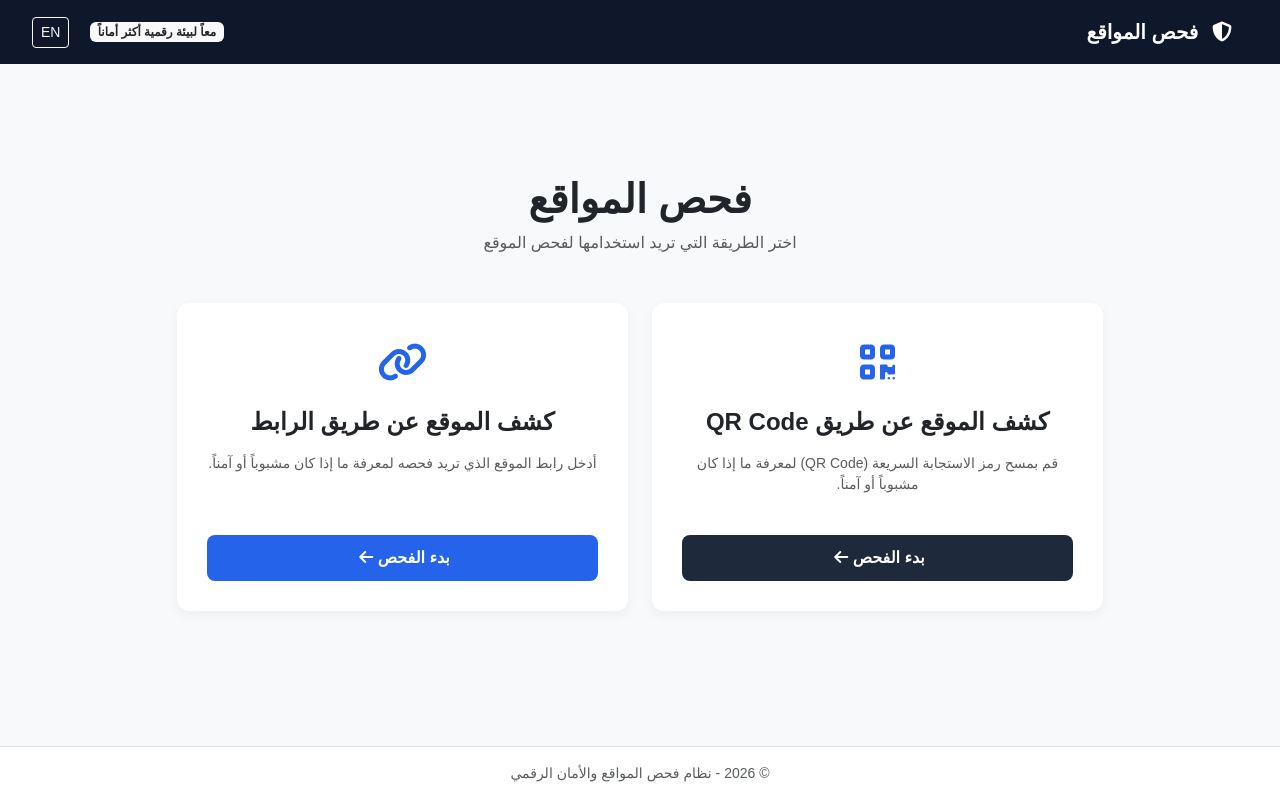
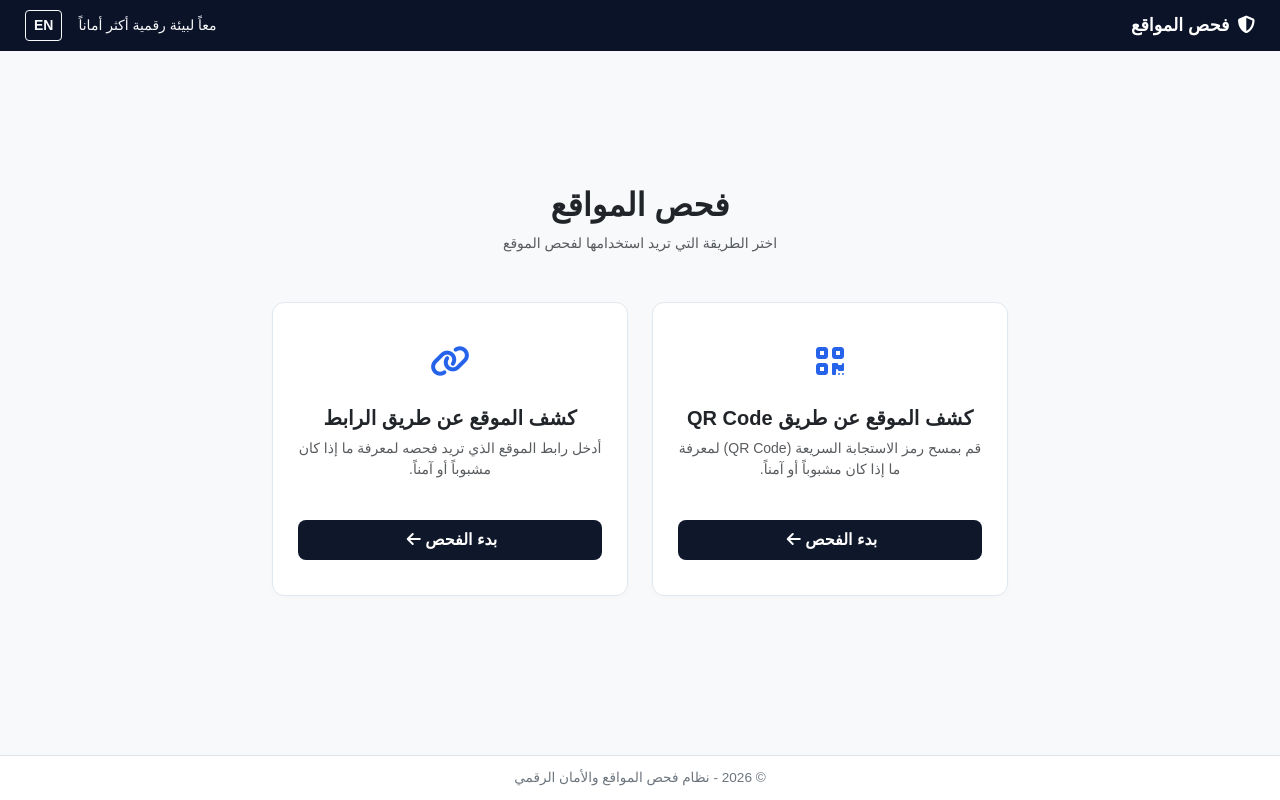
Before and after one commit to Ahmadk-coder/url-qr-scanner, a Flask app: page / in a window 1280 px wide. Run offline with Flask 3, Linux system fonts and the light colour scheme.

Commit message:
Update index.html

```diff
--- a/templates/index.html
+++ b/templates/index.html
@@ -3,155 +3,127 @@
 <head>
     <meta charset="UTF-8">
     <meta name="viewport" content="width=device-width, initial-scale=1.0">
-    <title>فحص المواقع - نظام كشف التصيد الاحتيالي</title>
+    <title>فحص المواقع</title>
     <link href="https://cdn.jsdelivr.net/npm/bootstrap@5.3.0/dist/css/bootstrap.min.css" rel="stylesheet">
     <link rel="stylesheet" href="https://cdnjs.cloudflare.com/ajax/libs/font-awesome/6.4.0/css/all.min.css">
     <style>
-        body { background-color: #f8f9fa; font-family: 'Cairo', sans-serif; min-height: 100vh; display: flex; flex-direction: column; justify-content: space-between; }
-        .navbar-custom { background-color: #0f172a; color: white; padding: 12px 20px; }
-        .card-custom { background: white; border-radius: 12px; box-shadow: 0 4px 12px rgba(0,0,0,0.05); padding: 30px; transition: transform 0.2s; }
-        .card-custom:hover { transform: translateY(-3px); }
-        .icon-box { font-size: 2.5rem; color: #2563eb; margin-bottom: 15px; }
-        .btn-custom { background-color: #1e293b; color: white; border-radius: 8px; padding: 10px 20px; width: 100%; font-weight: bold; }
-        .btn-custom:hover { background-color: #0f172a; color: white; }
-        .btn-url { background-color: #2563eb; color: white; }
-        .btn-url:hover { background-color: #1d4ed8; color: white; }
+        body { background-color: #f8f9fa; font-family: 'Cairo', sans-serif; margin: 0; display: flex; flex-direction: column; min-height: 100vh; justify-content: space-between; }
+        .navbar-custom { background-color: #0b1329; color: white; padding: 10px 25px; display: flex; justify-content: space-between; align-items: center; }
+        .navbar-brand { color: white; font-weight: bold; text-decoration: none; font-size: 1.1rem; }
+        .footer-custom { background-color: white; text-align: center; padding: 12px; color: #6c757d; font-size: 0.85rem; border-top: 1px solid #dee2e6; }
+        .card-box { background: white; border-radius: 12px; border: 1px solid #e2e8f0; box-shadow: 0 2px 4px rgba(0,0,0,0.02); padding: 35px 25px; text-align: center; height: 100%; display: flex; flex-direction: column; justify-content: space-between; }
+        .icon-circle { font-size: 2rem; color: #2563eb; margin-bottom: 20px; }
+        .btn-action { background-color: #0f172a; color: white; border-radius: 8px; padding: 8px 20px; font-weight: bold; width: 100%; border: none; }
+        .btn-action:hover { background-color: #1e293b; color: white; }
     </style>
 </head>
 <body>
 
-    <!-- الشريط العلوي -->
-    <nav class="navbar navbar-custom">
-        <div class="container-fluid">
-            <a class="navbar-brand text-white fw-bold" href="#"><i class="fas fa-shield-alt ms-2"></i> فحص المواقع</a>
-            <div>
-                <span class="badge bg-light text-dark ms-3">معاً لبيئة رقمية أكثر أماناً</span>
-                <button class="btn btn-sm btn-outline-light">EN</button>
-            </div>
+    <!-- الشريط العلوي الأصلي -->
+    <div class="navbar-custom">
+        <a class="navbar-brand" href="#"><i class="fas fa-shield-alt ms-2"></i>فحص المواقع</a>
+        <div class="d-flex align-items-center">
+            <span class="text-light small ms-3" id="sloganText">معاً لبيئة رقمية أكثر أماناً</span>
+            <button class="btn btn-sm btn-outline-light fw-bold" onclick="toggleLanguage()" id="langBtn">EN</button>
         </div>
-    </nav>
+    </div>
 
     <!-- المحتوى الرئيسي -->
-    <div class="container my-5">
+    <div class="container my-auto py-5">
         <div class="text-center mb-5">
-            <h1 class="fw-bold text-dark mb-2">فحص المواقع</h1>
-            <p class="text-muted">اختر الطريقة التي تريد استخدامها لفحص الموقع</p>
+            <h2 class="fw-bold text-dark mb-2" id="mainTitle">فحص المواقع</h2>
+            <p class="text-muted small" id="mainSub">اختر الطريقة التي تريد استخدامها لفحص الموقع</p>
         </div>
 
         <div class="row justify-content-center g-4">
-            <!-- بطاقة فحص QR Code -->
-            <div class="col-md-5">
-                <div class="card-custom text-center h-100 d-flex flex-column justify-content-between">
+            <!-- بطاقة QR Code -->
+            <div class="col-md-5 col-lg-4">
+                <div class="card-box">
                     <div>
-                        <div class="icon-box"><i class="fas fa-qrcode"></i></div>
-                        <h4 class="fw-bold mb-3">كشف الموقع عن طريق QR Code</h4>
-                        <p class="text-muted small">قم بمسح رمز الاستجابة السريعة (QR Code) لمعرفة ما إذا كان مشبوباً أو آمناً.</p>
+                        <div class="icon-circle"><i class="fas fa-qrcode"></i></div>
+                        <h5 class="fw-bold mb-2" id="qrCardTitle">كشف الموقع عن طريق QR Code</h5>
+                        <p class="text-muted small mb-3" id="qrCardDesc">قم بمسح رمز الاستجابة السريعة (QR Code) لمعرفة ما إذا كان مشبوباً أو آمناً.</p>
 
-                        <!-- نموذج رفع الـ QR المخفي ويظهر عند الضغط -->
                         <div id="qrSection" class="mt-3 text-start" style="display: none;">
-                            <label class="form-label fw-bold small">اختر صورة الـ QR:</label>
+                            <label class="form-label fw-bold small" id="qrLabel">اختر صورة الـ QR:</label>
                             <input type="file" id="qrFile" class="form-control form-control-sm mb-2" accept="image/*">
-                            <button class="btn btn-custom btn-sm" onclick="checkQr()">تحليل الـ QR الآن</button>
+                            <button class="btn btn-action btn-sm" onclick="checkQr()" id="qrBtnAnalyze">تحليل الـ QR الآن</button>
                         </div>
                     </div>
                     <div class="mt-4">
-                        <button class="btn btn-custom" onclick="toggleQrSection()" id="qrToggleBtn">بدء الفحص <i class="fas fa-arrow-left ms-1"></i></button>
+                        <button class="btn btn-action" onclick="toggleQrSection()" id="qrToggleBtn">بدء الفحص <i class="fas fa-arrow-left ms-1"></i></button>
                     </div>
                 </div>
             </div>
 
-            <!-- بطاقة فحص الرابط -->
-            <div class="col-md-5">
-                <div class="card-custom text-center h-100 d-flex flex-column justify-content-between">
+            <!-- بطاقة الرابط -->
+            <div class="col-md-5 col-lg-4">
+                <div class="card-box">
                     <div>
-                        <div class="icon-box"><i class="fas fa-link"></i></div>
-                        <h4 class="fw-bold mb-3">كشف الموقع عن طريق الرابط</h4>
-                        <p class="text-muted small">أدخل رابط الموقع الذي تريد فحصه لمعرفة ما إذا كان مشبوباً أو آمناً.</p>
+                        <div class="icon-circle"><i class="fas fa-link"></i></div>
+                        <h5 class="fw-bold mb-2" id="urlCardTitle">كشف الموقع عن طريق الرابط</h5>
+                        <p class="text-muted small mb-3" id="urlCardDesc">أدخل رابط الموقع الذي تريد فحصه لمعرفة ما إذا كان مشبوباً أو آمناً.</p>
 
-                        <!-- نموذج إدخال الرابط المخفي ويظهر عند الضغط -->
                         <div id="urlSection" class="mt-3 text-start" style="display: none;">
-                            <label class="form-label fw-bold small">أدخل الرابط:</label>
+                            <label class="form-label fw-bold small" id="urlFieldLabel">أدخل الرابط:</label>
                             <input type="text" id="urlInput" class="form-control form-control-sm mb-2" placeholder="https://example.com" dir="ltr" style="text-align: right;">
-                            <button class="btn btn-url btn-custom btn-sm" onclick="checkUrl()">فحص الرابط الآن</button>
+                            <button class="btn btn-action btn-sm" onclick="checkUrl()" id="urlBtnAnalyze">فحص الرابط الآن</button>
                         </div>
                     </div>
                     <div class="mt-4">
-                        <button class="btn btn-url btn-custom" onclick="toggleUrlSection()" id="urlToggleBtn">بدء الفحص <i class="fas fa-arrow-left ms-1"></i></button>
+                        <button class="btn btn-action" onclick="toggleUrlSection()" id="urlToggleBtn">بدء الفحص <i class="fas fa-arrow-left ms-1"></i></button>
                     </div>
                 </div>
             </div>
         </div>
 
-        <!-- منطقة عرض النتائج -->
+        <!-- عرض النتائج -->
         <div class="row justify-content-center mt-4">
-            <div class="col-md-10">
+            <div class="col-md-9 col-lg-8">
                 <div id="resultContainer"></div>
             </div>
         </div>
     </div>
 
     <!-- التذييل -->
-    <footer class="text-center py-3 text-muted small bg-white border-top">
+    <div class="footer-custom" id="footerText">
         © 2026 - نظام فحص المواقع والأمان الرقمي
-    </footer>
+    </div>
 
     <script>
-        function toggleQrSection() {
-            const section = document.getElementById('qrSection');
-            section.style.display = section.style.display === 'none' ? 'block' : 'none';
-        }
+        let currentLang = 'ar';
 
-        function toggleUrlSection() {
-            const section = document.getElementById('urlSection');
-            section.style.display = section.style.display === 'none' ? 'block' : 'none';
-        }
+        function toggleLanguage() {
+            currentLang = currentLang === 'ar' ? 'en' : 'ar';
+            const htmlTag = document.documentElement;
 
-        function checkUrl() {
-            const url = document.getElementById('urlInput').value;
-            if(!url) { alert('الرجاء إدخال الرابط'); return; }
+            if (currentLang === 'en') {
+                htmlTag.setAttribute('dir', 'ltr');
+                htmlTag.setAttribute('lang', 'en');
+                document.getElementById('langBtn').innerText = 'AR';
+                document.getElementById('sloganText').innerText = 'Together for a safer digital environment';
+                document.getElementById('mainTitle').innerText = 'Website Scanner';
+                document.getElementById('mainSub').innerText = 'Choose the method you want to use to scan the website';
 
-            fetch('/scan', {
-                method: 'POST',
-                headers: {'Content-Type': 'application/json'},
-                body: JSON.stringify({url: url})
-            })
-            .then(res => res.json())
-            .then(data => {
-                let alertClass = data.status === 'Dangerous' ? 'alert-danger' : 'alert-success';
-                document.getElementById('resultContainer').innerHTML = `
-                    <div class="alert ${alertClass} shadow-sm">
-                        <h5 class="fw-bold">${data.category}</h5>
-                        <p class="mb-1">${data.message}</p>
-                        <small class="text-muted">${data.compliance_note || ''}</small>
-                    </div>
-                `;
-            });
-        }
+                document.getElementById('qrCardTitle').innerText = 'Detect via QR Code';
+                document.getElementById('qrCardDesc').innerText = 'Scan QR Code to check if it is safe or malicious.';
+                document.getElementById('qrToggleBtn').innerHTML = 'Start Scan <i class="fas fa-arrow-right me-1"></i>';
+                document.getElementById('qrLabel').innerText = 'Select QR image:';
+                document.getElementById('qrBtnAnalyze').innerText = 'Analyze QR Now';
 
-        function checkQr() {
-            const fileInput = document.getElementById('qrFile').files[0];
-            if(!fileInput) { alert('الرجاء اختيار صورة الـ QR'); return; }
+                document.getElementById('urlCardTitle').innerText = 'Detect via URL';
+                document.getElementById('urlCardDesc').innerText = 'Enter the website URL to check if it is safe or malicious.';
+                document.getElementById('urlToggleBtn').innerHTML = 'Start Scan <i class="fas fa-arrow-right me-1"></i>';
+                document.getElementById('urlFieldLabel').innerText = 'Enter URL:';
+                document.getElementById('urlBtnAnalyze').innerText = 'Analyze URL Now';
 
-            let formData = new FormData();
-            formData.append('file', fileInput);
+                document.getElementById('footerText').innerText = '© 2026 - Website Scanner & Digital Security System';
+            } else {
+                htmlTag.setAttribute('dir', 'rtl');
+                htmlTag.setAttribute('lang', 'ar');
+                document.getElementById('langBtn').innerText = 'EN';
+                document.getElementById('sloganText').innerText = 'معاً لبيئة رقمية أكثر أماناً';
+                document.getElementById('mainTitle').innerText = 'فحص المواقع';
+                document.getElementById('mainSub').innerText = 'اختر الطريقة التي تريد استخدامها لفحص الموقع';
 
-            fetch('/scan-qr', {
-                method: 'POST',
-                body: formData
-            })
-            .then(res => res.json())
-            .then(data => {
-                let alertClass = data.status === 'Dangerous' ? 'alert-danger' : 'alert-success';
-                document.getElementById('resultContainer').innerHTML = `
-                    <div class="alert ${alertClass} shadow-sm">
-                        <h5 class="fw-bold">${data.category}</h5>
-                        <p class="mb-1"><strong>الرابط المستخرج:</strong> <span dir="ltr">${data.extracted_url || 'غير متوفر'}</span></p>
-                        <p class="mb-1">${data.message}</p>
-                        <small class="text-muted">${data.compliance_note || ''}</small>
-                    </div>
-                `;
-            });
-        }
-    </script>
-</body>
-</html>
+                document.getElementById('qrCardTitle').innerText = 'كشف الموقع عن طريق QR
```
